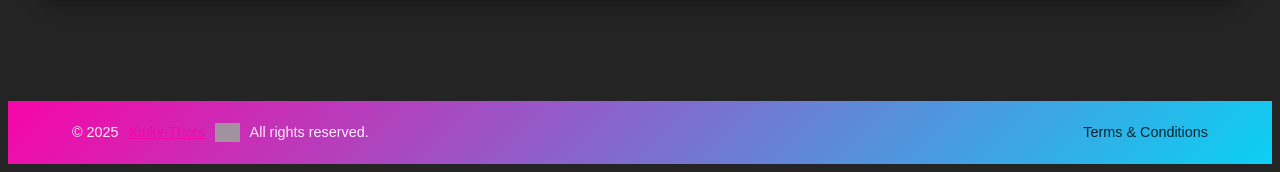
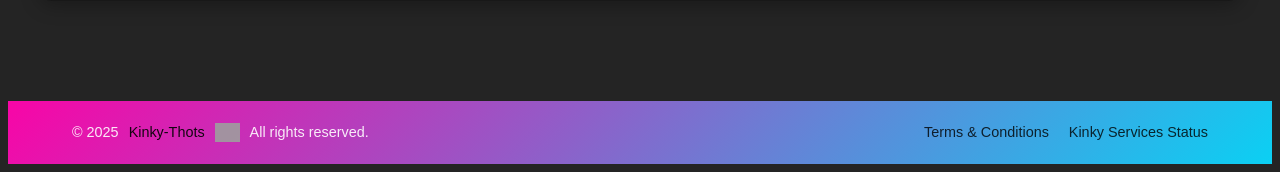
Before and after one commit to gkeylow/Kinky-Thots_website, a PHP site: page /terms.html in a window 1280 px wide. Shown: the part 1159-1331 px from the top of the page. Run offline with PHP 8.4, Linux system fonts and the light colour scheme; grey boxes are pictures that could not be loaded.

Commit message:
Add status page link to footer, fix footer link color
- Added "Kinky Services Status" link to footer on all 11 HTML pages
- Link points to https://status.kinky-thots.xxx/status/services
- Fixed Kinky-Thots link in footer-left to use #000000 color

```diff
--- a/kinky-thots/bustersherry.html
+++ b/kinky-thots/bustersherry.html
@@ -234,6 +234,7 @@
                     </div>
                     <div class="footer-right">
                         <a href="https://kinky-thots.xxx/terms.html" class="footer-link">Terms & Conditions</a>
+                        <a href="https://status.kinky-thots.xxx/status/services" class="footer-link" target="_blank">Kinky Services Status</a>
                     </div>
                 </div>
             </div>
--- a/kinky-thots/checkout.html
+++ b/kinky-thots/checkout.html
@@ -486,6 +486,7 @@
             </div>
             <div class="footer-right">
                 <a href="/terms.html" class="footer-link">Terms & Conditions</a>
+                <a href="https://status.kinky-thots.xxx/status/services" class="footer-link" target="_blank">Kinky Services Status</a>
             </div>
         </div>
     </div>
--- a/kinky-thots/index.html
+++ b/kinky-thots/index.html
@@ -239,6 +239,7 @@
                         </div>
                         <div class="footer-right">
                             <a href="/terms.html" class="footer-link">Terms & Conditions</a>
+                            <a href="https://status.kinky-thots.xxx/status/services" class="footer-link" target="_blank">Kinky Services Status</a>
                         </div>
                     </div>
                 </div>
--- a/kinky-thots/live.html
+++ b/kinky-thots/live.html
@@ -228,6 +228,7 @@
             </div>
             <div class="footer-right">
                 <a href="/terms.html" class="footer-link">Terms & Conditions</a>
+                <a href="https://status.kinky-thots.xxx/status/services" class="footer-link" target="_blank">Kinky Services Status</a>
             </div>
         </div>
     </div>
--- a/kinky-thots/login.html
+++ b/kinky-thots/login.html
@@ -487,6 +487,7 @@
             </div>
             <div class="footer-right">
                 <a href="/terms.html" class="footer-link">Terms & Conditions</a>
+                <a href="https://status.kinky-thots.xxx/status/services" class="footer-link" target="_blank">Kinky Services Status</a>
             </div>
         </div>
     </div>
--- a/kinky-thots/members.html
+++ b/kinky-thots/members.html
@@ -561,6 +561,7 @@
             </div>
             <div class="footer-right">
                 <a href="/terms.html" class="footer-link">Terms & Conditions</a>
+                <a href="https://status.kinky-thots.xxx/status/services" class="footer-link" target="_blank">Kinky Services Status</a>
             </div>
         </div>
     </div>
--- a/kinky-thots/profile.html
+++ b/kinky-thots/profile.html
@@ -617,6 +617,7 @@
             </div>
             <div class="footer-right">
                 <a href="/terms.html" class="footer-link">Terms & Conditions</a>
+                <a href="https://status.kinky-thots.xxx/status/services" class="footer-link" target="_blank">Kinky Services Status</a>
             </div>
         </div>
     </div>
--- a/kinky-thots/sissylonglegs.html
+++ b/kinky-thots/sissylonglegs.html
@@ -242,6 +242,7 @@
             </div>
             <div class="footer-right">
                 <a href="https://kinky-thots.xxx/terms.html" class="footer-link">Terms & Conditions</a>
+                <a href="https://status.kinky-thots.xxx/status/services" class="footer-link" target="_blank">Kinky Services Status</a>
             </div>
         </div>
     </div>
--- a/kinky-thots/src/css/layout.css
+++ b/kinky-thots/src/css/layout.css
@@ -243,6 +243,15 @@ nav.scrolled {
     gap: 10px;
 }
 
+.footer-left a {
+    color: #000000;
+    text-decoration: none;
+}
+
+.footer-left a:hover {
+    text-decoration: underline;
+}
+
 .footer-right {
     display: flex;
     gap: 20px;
--- a/kinky-thots/subscriptions.html
+++ b/kinky-thots/subscriptions.html
@@ -457,6 +457,7 @@
             </div>
             <div class="footer-right">
                 <a href="/terms.html" class="footer-link">Terms & Conditions</a>
+                <a href="https://status.kinky-thots.xxx/status/services" class="footer-link" target="_blank">Kinky Services Status</a>
             </div>
         </div>
     </div>
--- a/kinky-thots/terms.html
+++ b/kinky-thots/terms.html
@@ -112,6 +112,7 @@
                 </div>
                 <div class="footer-right">
                     <a href="/terms.html" class="footer-link">Terms &amp; Conditions</a>
+                    <a href="https://status.kinky-thots.xxx/status/services" class="footer-link" target="_blank">Kinky Services Status</a>
                 </div>
             </div>
         </div>
--- a/kinky-thots/verify-email.html
+++ b/kinky-thots/verify-email.html
@@ -287,6 +287,7 @@
             </div>
             <div class="footer-right">
                 <a href="/terms.html" class="footer-link">Terms & Conditions</a>
+                <a href="https://status.kinky-thots.xxx/status/services" class="footer-link" target="_blank">Kinky Services Status</a>
             </div>
         </div>
     </div>
```
